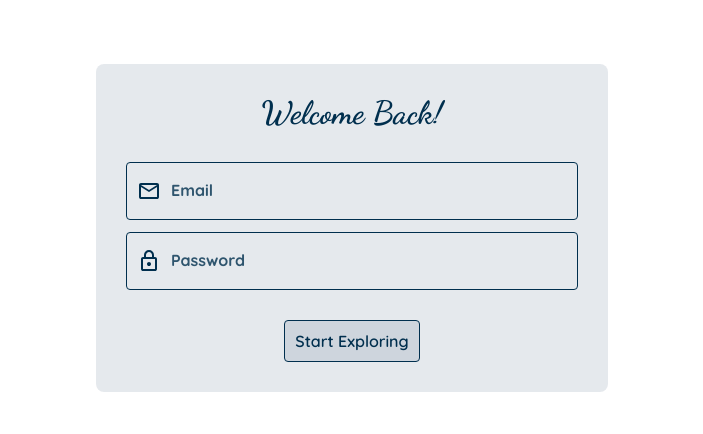
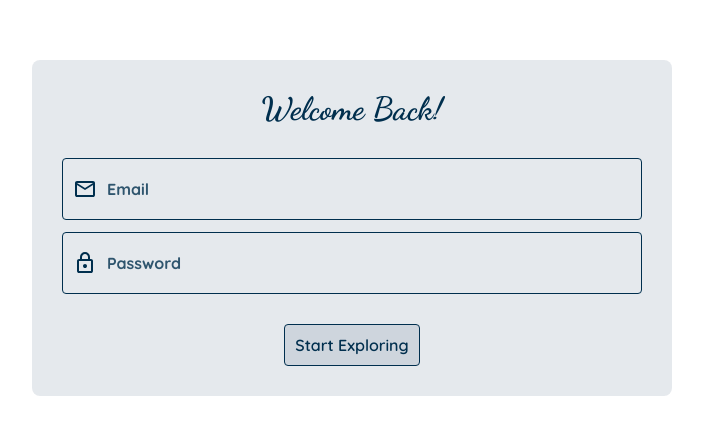
Before and after one commit to nickgabriadze/bonvoyage, a React (Vite) app in the folder front-end/: page /auth/login in a window 1280 px wide. Shown: the part 172-606 px from the top of the page, without its empty margins (288-991 px from the left). Built offline with nearby package versions, Linux system fonts and the light colour scheme.

Commit message:
refactor: moved common css into 'layout' file

```diff
--- /dev/null
+++ b/front-end/src/pages/authentication/AuthLayout.tsx
@@ -0,0 +1,10 @@
+import {ReactNode} from "react";
+import authLayoutStyles from './styles/auth.layout.module.css';
+
+export default function AuthLayout({children}: { children: ReactNode }) {
+
+
+    return <section className={authLayoutStyles['wrapper']}>
+        {children}
+    </section>
+}
--- a/front-end/src/pages/authentication/Authentication.tsx
+++ b/front-end/src/pages/authentication/Authentication.tsx
@@ -1,5 +1,6 @@
 import {Outlet, useLocation, useNavigate} from "react-router-dom";
 import {useEffect} from "react";
+import AuthLayout from "./AuthLayout.tsx";
 
 export default function Authentication() {
     const loc = useLocation();
@@ -12,5 +13,7 @@ export default function Authentication() {
     }, [nav, loc.pathname])
 
 
-    return <Outlet/>
+    return <AuthLayout>
+        <Outlet/>
+    </AuthLayout>
 }
--- /dev/null
+++ b/front-end/src/pages/authentication/styles/auth.layout.module.css
@@ -0,0 +1,54 @@
+.wrapper {
+    position: absolute;
+    top: 50%;
+    left: 50%;
+    transform: translate(-50%, -50%);
+    width: clamp(40%, 50vw, 80%);
+
+
+    & input {
+        width: 100%;
+        font-family: 'Quicksand', sans-serif;
+        font-weight: bold;
+        height: 100%;
+        border: none;
+        padding: 10px;
+        outline: transparent;
+        color: var(--color-main-deep-sea-navy);
+        background-color: inherit;
+        font-size: clamp(var(--font-size-s), 2.5vw, var(--font-size-m));
+    }
+    input::placeholder{
+        color: var(--color-main-deep-sea-navy-light);
+        font-size:  1em;
+    }
+
+    & button{
+        padding: 10px;
+        width: fit-content;
+        border-radius: 4px;
+        color: var(--color-main-deep-sea-navy);
+        border: 1px solid var(--color-main-deep-sea-navy);
+        background-color: var(--color-main-deep-sea-navy-lighter);
+        cursor: pointer;
+        margin:auto;
+        font-weight: 600;
+        transition: all 300ms linear;
+        text-align: center;
+        font-size: clamp(var(--font-size-m), 1vw, var(--font-size-l));
+    }
+
+    & button:focus, button:hover{
+        outline: 1px solid white;
+        color: white;
+        background-color: var(--color-main-deep-sea-navy);
+    }
+
+
+    & h1 {
+        font-family: 'Dancing Script', sans-serif;
+        text-align: center;
+        color: var(--color-main-deep-sea-navy);
+        font-size: clamp(var(--font-size-m), 2.5vw, var(--font-size-l));
+    }
+}
--- a/front-end/src/pages/authentication/styles/login.module.css
+++ b/front-end/src/pages/authentication/styles/login.module.css
@@ -1,9 +1,4 @@
 .loginFormWrapper{
-
-    position: absolute;
-    top: 50%;
-    left: 50%;
-    transform: translate(-50%, -50%);
 
     display: flex;
     flex-direction: column;
@@ -12,13 +7,6 @@
     background-color: var(--color-main-deep-sea-navy-lighter);
     padding: 30px;
     border-radius: 8px;
-    width: clamp(40%, 30vw, 70%);
-
-    & h1 {
-        font-family: 'Dancing Script', sans-serif;
-        text-align: center;
-        color: var(--color-main-deep-sea-navy);
-    }
 
 
     & .inputWrapper{
@@ -32,49 +20,8 @@
             display: flex;
             align-items: center;
             padding: 10px;
-
-            & input {
-                width: 100%;
-                font-family: 'Quicksand', sans-serif;
-                font-weight: bold;
-                height: 100%;
-                border: none;
-                padding: 10px;
-                outline: transparent;
-                color: var(--color-main-deep-sea-navy);
-                background-color: inherit;
-            }
         }
 
-        & .inputWithIcon input:focus{
-
-        }
-        & .inputWithIcon input::placeholder{
-            color: var(--color-main-deep-sea-navy-light);
-            font-size: var(--font-size-m);
-        }
     }
 
-    & button{
-        padding: 10px;
-        width: fit-content;
-        border-radius: 4px;
-        color: var(--color-main-deep-sea-navy);
-        border: 1px solid var(--color-main-deep-sea-navy);
-        background-color: var(--color-main-deep-sea-navy-lighter);
-        cursor: pointer;
-        margin:auto;
-        font-weight: 600;
-        transition: all 300ms linear;
-        text-align: center;
-        font-size: clamp(var(--font-size-m), 1vw, var(--font-size-l));
-    }
-
-    & button:focus, button:hover{
-        outline: 1px solid white;
-        color: white;
-        background-color: var(--color-main-deep-sea-navy);
-    }
-
-
 }
```
